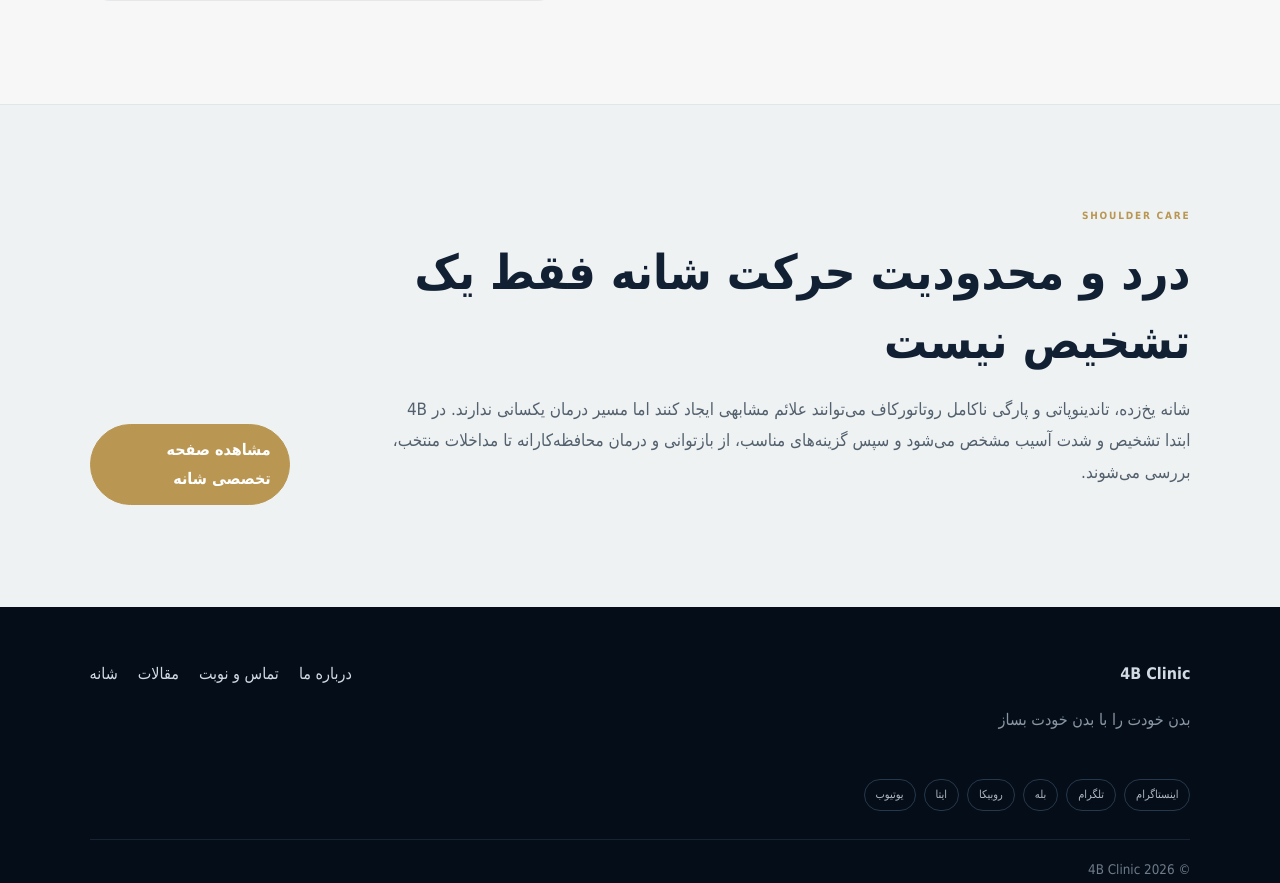
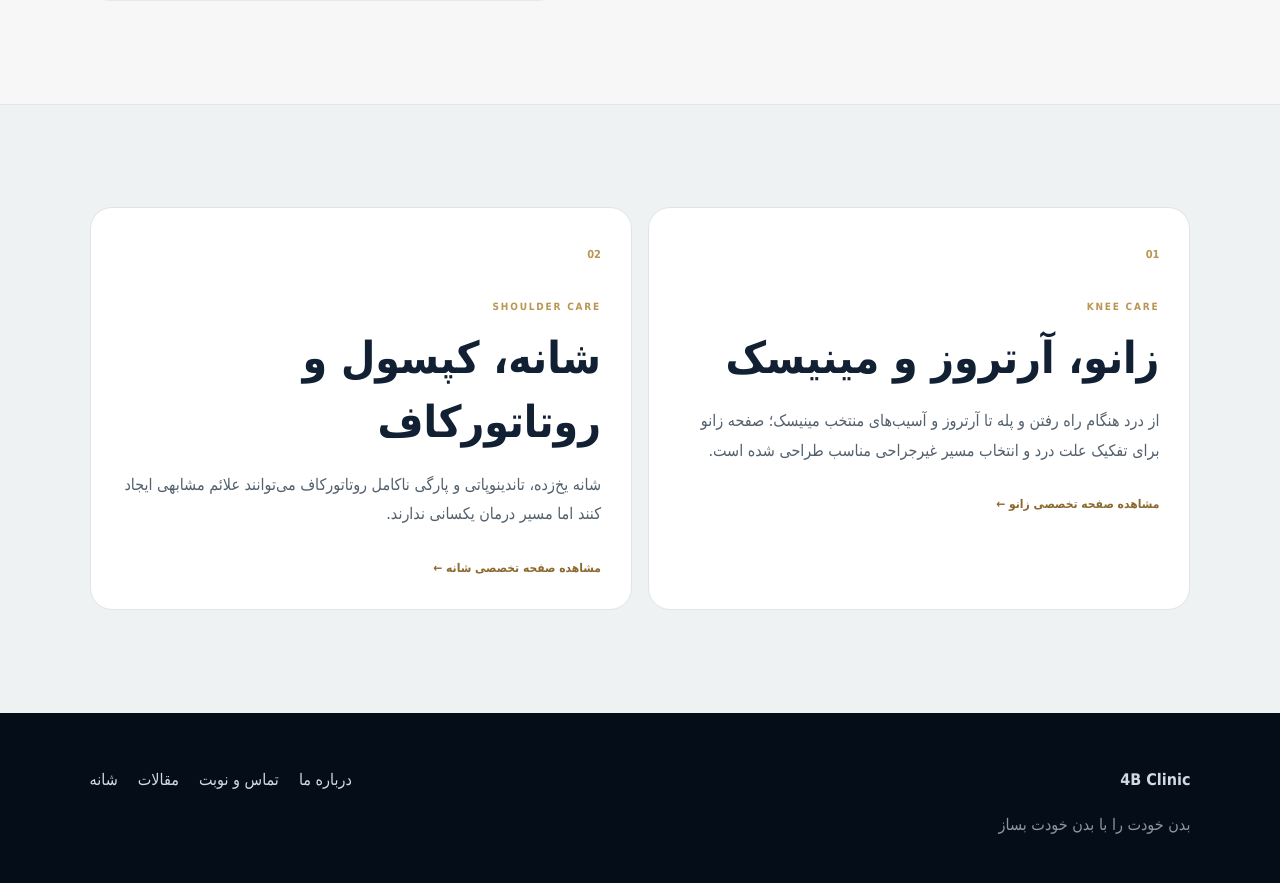
Before and after one commit to kianariai-alt/4B-Clinic-Web, a SvelteKit app: page /orthopedics in a window 1280 px wide. Shown: the part 1021-1904 px from the top of the page. Built offline with nearby package versions, Linux system fonts and the light colour scheme.

Commit message:
feat: link dedicated knee and shoulder pathways

```diff
--- a/src/routes/orthopedics/+page.svelte
+++ b/src/routes/orthopedics/+page.svelte
@@ -22,15 +22,24 @@
   ]}
 />
 
-<section class="section shoulder-callout">
-  <div>
+<section class="section pathway-grid">
+  <a class="pathway-card" href="/orthopedics/knee">
+    <span>01</span>
+    <div class="eyebrow">KNEE CARE</div>
+    <h2>زانو، آرتروز و مینیسک</h2>
+    <p>از درد هنگام راه رفتن و پله تا آرتروز و آسیب‌های منتخب مینیسک؛ صفحه زانو برای تفکیک علت درد و انتخاب مسیر غیرجراحی مناسب طراحی شده است.</p>
+    <b>مشاهده صفحه تخصصی زانو ←</b>
+  </a>
+
+  <a class="pathway-card" href="/orthopedics/shoulder">
+    <span>02</span>
     <div class="eyebrow">SHOULDER CARE</div>
-    <h2>درد و محدودیت حرکت شانه فقط یک تشخیص نیست</h2>
-    <p>شانه یخ‌زده، تاندینوپاتی و پارگی ناکامل روتاتورکاف می‌توانند علائم مشابهی ایجاد کنند اما مسیر درمان یکسانی ندارند. در 4B ابتدا تشخیص و شدت آسیب مشخص می‌شود و سپس گزینه‌های مناسب، از بازتوانی و درمان محافظه‌کارانه تا مداخلات منتخب، بررسی می‌شوند.</p>
-  </div>
-  <a class="button" href="/orthopedics/shoulder">مشاهده صفحه تخصصی شانه</a>
+    <h2>شانه، کپسول و روتاتورکاف</h2>
+    <p>شانه یخ‌زده، تاندینوپاتی و پارگی ناکامل روتاتورکاف می‌توانند علائم مشابهی ایجاد کنند اما مسیر درمان یکسانی ندارند.</p>
+    <b>مشاهده صفحه تخصصی شانه ←</b>
+  </a>
 </section>
 
 <style>
-  .shoulder-callout{display:flex;align-items:end;justify-content:space-between;gap:40px;background:#eef2f3;border-top:1px solid #e1e6e8}.shoulder-callout h2{font-size:clamp(28px,4vw,48px);line-height:1.45;margin:12px 0}.shoulder-callout p{max-width:800px;color:#53606d;font-size:17px}@media(max-width:800px){.shoulder-callout{align-items:start;flex-direction:column}}
+  .pathway-grid{display:grid;grid-template-columns:1fr 1fr;gap:16px;background:#eef2f3;border-top:1px solid #e1e6e8}.pathway-card{background:#fff;border:1px solid #e1e5e5;border-radius:22px;padding:30px;transition:.2s}.pathway-card:hover{transform:translateY(-4px);box-shadow:0 18px 45px #07172b10}.pathway-card>span{color:#b99651;font-size:11px;font-weight:900}.pathway-card .eyebrow{margin-top:30px}.pathway-card h2{font-size:clamp(28px,4vw,44px);line-height:1.45;margin:10px 0}.pathway-card p{color:#53606d;font-size:16px}.pathway-card b{display:block;margin-top:28px;color:#8c692f;font-size:12px}@media(max-width:800px){.pathway-grid{grid-template-columns:1fr}}
 </style>
```
